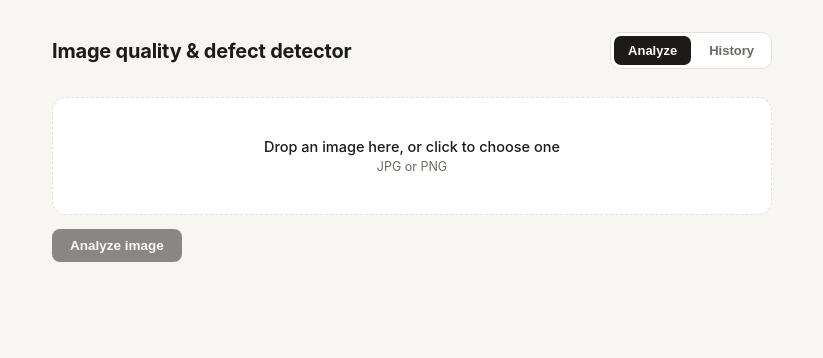
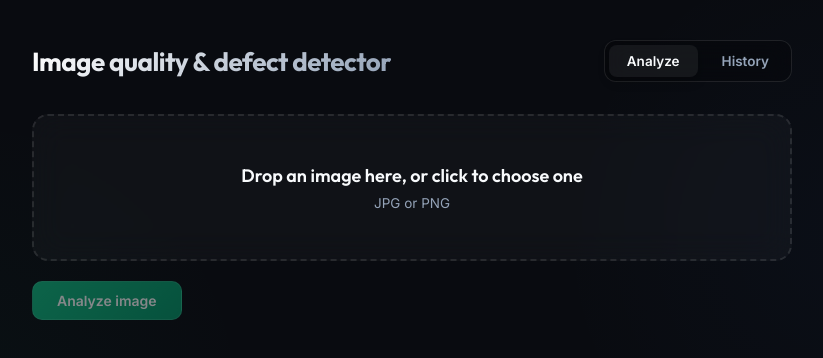
Before and after one commit to sriram36/FrameSense, a React (Vite) app in the folder frontend/: page / in a window 1280 px wide. Shown: the top 358 px of the page, without its empty margins (228-1051 px from the left). Built offline with nearby package versions, Linux system fonts and the light colour scheme.

Commit message:
Revamp UI with modern dark mode and premium aesthetics

```diff
--- a/frontend/index.html
+++ b/frontend/index.html
@@ -3,7 +3,10 @@
   <head>
     <meta charset="UTF-8" />
     <meta name="viewport" content="width=device-width, initial-scale=1.0" />
-    <title>Image quality &amp; defect detector</title>
+    <title>FrameSense | Quality Detector</title>
+    <link rel="preconnect" href="https://fonts.googleapis.com">
+    <link rel="preconnect" href="https://fonts.gstatic.com" crossorigin>
+    <link href="https://fonts.googleapis.com/css2?family=Inter:wght@400;500;600;700&family=Outfit:wght@500;600;700;800&display=swap" rel="stylesheet">
   </head>
   <body>
     <div id="root"></div>
--- a/frontend/src/styles.css
+++ b/frontend/src/styles.css
@@ -1,12 +1,21 @@
 :root {
-  --bg: #F7F6F2;
-  --surface: #FFFFFF;
-  --ink: #1C1B18;
-  --muted: #6B6A64;
-  --border: #E4E2D8;
-  --accent: #0F6E56;
-  --mono: ui-monospace, SFMono-Regular, "SF Mono", Consolas, "Liberation Mono", monospace;
-  --sans: -apple-system, BlinkMacSystemFont, "Segoe UI", Roboto, Helvetica, Arial, sans-serif;
+  --bg: #090B10;
+  --bg-secondary: #11151F;
+  --surface: rgba(255, 255, 255, 0.03);
+  --surface-hover: rgba(255, 255, 255, 0.06);
+  --ink: #F8FAFC;
+  --muted: #94A3B8;
+  --border: rgba(255, 255, 255, 0.1);
+  --accent: #10B981;
+  --accent-glow: rgba(16, 185, 129, 0.2);
+  --danger: #EF4444;
+  --danger-glow: rgba(239, 68, 68, 0.2);
+  --warning: #F59E0B;
+  --warning-glow: rgba(245, 158, 11, 0.2);
+
+  --mono: "JetBrains Mono", ui-monospace, SFMono-Regular, "SF Mono", Consolas, monospace;
+  --sans: "Inter", -apple-system, BlinkMacSystemFont, "Segoe UI", Roboto, sans-serif;
+  --display: "Outfit", "Inter", sans-serif;
 }
 
 * { box-sizing: border-box; }
@@ -14,15 +23,19 @@
 body {
   margin: 0;
   background: var(--bg);
+  background-image:
+    radial-gradient(circle at 15% 50%, rgba(16, 185, 129, 0.03), transparent 25%),
+    radial-gradient(circle at 85% 30%, rgba(59, 130, 246, 0.03), transparent 25%);
   color: var(--ink);
   font-family: var(--sans);
   -webkit-font-smoothing: antialiased;
+  min-height: 100vh;
 }
 
 .app-shell {
-  max-width: 760px;
+  max-width: 800px;
   margin: 0 auto;
-  padding: 32px 20px 80px;
+  padding: 40px 20px 80px;
 }
 
 .app-header {
@@ -31,253 +44,398 @@ body {
   align-items: center;
   flex-wrap: wrap;
   gap: 16px;
-  margin-bottom: 28px;
+  margin-bottom: 32px;
 }
 
 .app-header h1 {
-  font-size: 20px;
-  font-weight: 650;
-  letter-spacing: -0.01em;
+  font-family: var(--display);
+  font-size: 26px;
+  font-weight: 700;
+  letter-spacing: -0.02em;
   margin: 0;
+  background: linear-gradient(135deg, #FFFFFF 0%, #94A3B8 100%);
+  -webkit-background-clip: text;
+  -webkit-text-fill-color: transparent;
 }
 
 .tabs {
   display: flex;
-  gap: 4px;
-  background: var(--surface);
+  gap: 6px;
+  background: rgba(0, 0, 0, 0.2);
   border: 1px solid var(--border);
-  border-radius: 10px;
-  padding: 3px;
+  border-radius: 12px;
+  padding: 4px;
+  backdrop-filter: blur(12px);
 }
 
 .tab {
   border: none;
   background: transparent;
-  padding: 7px 14px;
-  border-radius: 7px;
-  font-size: 13px;
-  font-weight: 550;
+  padding: 8px 18px;
+  border-radius: 8px;
+  font-family: var(--sans);
+  font-size: 13.5px;
+  font-weight: 600;
   color: var(--muted);
   cursor: pointer;
+  transition: all 200ms ease;
+}
+
+.tab:hover:not(.tab-active) {
+  color: var(--ink);
+  background: rgba(255, 255, 255, 0.04);
 }
 
 .tab-active {
-  background: var(--ink);
-  color: var(--surface);
+  background: var(--surface-hover);
+  color: var(--ink);
+  box-shadow: 0 4px 12px rgba(0,0,0,0.2);
 }
 
 /* Upload */
 .dropzone {
-  border: 1.5px dashed var(--border);
-  border-radius: 14px;
+  border: 2px dashed var(--border);
+  border-radius: 16px;
   background: var(--surface);
-  padding: 40px 20px;
+  padding: 48px 24px;
   text-align: center;
   cursor: pointer;
-  transition: border-color 120ms ease, background 120ms ease;
+  transition: all 250ms cubic-bezier(0.4, 0, 0.2, 1);
+  backdrop-filter: blur(16px);
+  position: relative;
+  overflow: hidden;
+}
+
+.dropzone:hover {
+  border-color: rgba(16, 185, 129, 0.5);
+  background: rgba(16, 185, 129, 0.02);
+  box-shadow: 0 0 24px var(--accent-glow);
 }
 
 .dropzone:focus-visible {
   outline: 2px solid var(--accent);
-  outline-offset: 2px;
+  outline-offset: 4px;
 }
 
 .dropzone-active {
   border-color: var(--accent);
-  background: #F0F7F4;
+  background: rgba(16, 185, 129, 0.05);
+  transform: scale(1.02);
+  box-shadow: 0 0 32px var(--accent-glow);
 }
 
 .dropzone-title {
-  font-size: 14.5px;
-  font-weight: 550;
-  margin: 0 0 4px;
+  font-family: var(--display);
+  font-size: 18px;
+  font-weight: 600;
+  margin: 0 0 8px;
+  color: var(--ink);
 }
 
 .dropzone-hint {
-  font-size: 12.5px;
+  font-size: 13.5px;
   color: var(--muted);
   margin: 0;
 }
 
 .dropzone-preview {
   max-width: 100%;
-  max-height: 260px;
-  border-radius: 8px;
+  max-height: 280px;
+  border-radius: 10px;
   display: block;
   margin: 0 auto;
+  box-shadow: 0 8px 32px rgba(0,0,0,0.3);
+  border: 1px solid var(--border);
 }
 
 .upload-actions {
   display: flex;
-  gap: 10px;
-  margin-top: 14px;
+  gap: 12px;
+  margin-top: 20px;
 }
 
 .btn {
   border: none;
-  border-radius: 8px;
-  padding: 9px 18px;
-  font-size: 13.5px;
+  border-radius: 10px;
+  padding: 10px 24px;
+  font-family: var(--sans);
+  font-size: 14px;
   font-weight: 600;
   cursor: pointer;
+  transition: all 200ms ease;
+  display: inline-flex;
+  align-items: center;
+  justify-content: center;
 }
 
 .btn:disabled {
   opacity: 0.5;
   cursor: not-allowed;
+  transform: none !important;
+  box-shadow: none !important;
 }
 
 .btn-primary {
-  background: var(--ink);
-  color: var(--surface);
+  background: linear-gradient(135deg, #10B981 0%, #059669 100%);
+  color: #FFFFFF;
+  box-shadow: 0 4px 12px var(--accent-glow);
+  border: 1px solid rgba(255, 255, 255, 0.1);
+}
+
+.btn-primary:hover:not(:disabled) {
+  transform: translateY(-1px);
+  box-shadow: 0 6px 16px rgba(16, 185, 129, 0.3);
+}
+
+.btn-primary:active:not(:disabled) {
+  transform: translateY(1px);
 }
 
 .btn-ghost {
-  background: transparent;
-  color: var(--muted);
+  background: var(--surface);
+  color: var(--ink);
   border: 1px solid var(--border);
+}
+
+.btn-ghost:hover:not(:disabled) {
+  background: var(--surface-hover);
 }
 
 /* Result card */
 .result-card {
-  margin-top: 24px;
-  background: var(--surface);
+  margin-top: 32px;
+  background: var(--bg-secondary);
   border: 1px solid var(--border);
-  border-radius: 14px;
-  padding: 24px;
+  border-radius: 20px;
+  padding: 32px;
+  box-shadow: 0 20px 40px rgba(0,0,0,0.4);
+  animation: slideUp 0.4s cubic-bezier(0.16, 1, 0.3, 1);
+  position: relative;
+  overflow: hidden;
+}
+
+.result-card::before {
+  content: '';
+  position: absolute;
+  top: 0; left: 0; right: 0; height: 1px;
+  background: linear-gradient(90deg, transparent, rgba(255,255,255,0.1), transparent);
+}
+
+@keyframes slideUp {
+  from { opacity: 0; transform: translateY(16px); }
+  to { opacity: 1; transform: translateY(0); }
 }
 
 .result-top {
   display: flex;
   align-items: center;
-  gap: 24px;
+  gap: 32px;
   flex-wrap: wrap;
 }
 
 .result-image {
-  width: 160px;
-  height: 160px;
+  width: 180px;
+  height: 180px;
   object-fit: cover;
-  border-radius: 10px;
+  border-radius: 14px;
   border: 1px solid var(--border);
+  box-shadow: 0 12px 24px rgba(0,0,0,0.3);
 }
 
 .score-gauge {
   display: flex;
   flex-direction: column;
   align-items: center;
-  gap: 4px;
+  gap: 8px;
 }
 
 .gauge-score {
-  font-family: var(--mono);
-  font-size: 30px;
-  font-weight: 700;
+  font-family: var(--display);
+  font-size: 38px;
+  font-weight: 800;
   fill: var(--ink);
 }
 
 .gauge-unit {
-  font-family: var(--mono);
-  font-size: 11px;
+  font-family: var(--sans);
+  font-size: 12px;
+  font-weight: 600;
   fill: var(--muted);
 }
 
 .gauge-label {
-  font-size: 12.5px;
-  font-weight: 700;
-  letter-spacing: 0.04em;
+  font-family: var(--display);
+  font-size: 14px;
+  font-weight: 800;
+  letter-spacing: 0.08em;
   text-transform: uppercase;
+  text-shadow: 0 0 12px currentColor;
 }
 
 .result-section {
-  margin-top: 22px;
+  margin-top: 32px;
 }
 
 .result-section h3 {
-  font-size: 12.5px;
+  font-family: var(--display);
+  font-size: 14px;
   font-weight: 700;
   text-transform: uppercase;
-  letter-spacing: 0.05em;
+  letter-spacing: 0.08em;
   color: var(--muted);
-  margin: 0 0 10px;
+  margin: 0 0 16px;
+  display: flex;
+  align-items: center;
+  gap: 8px;
+}
+
+.result-section h3::after {
+  content: '';
+  flex: 1;
+  height: 1px;
+  background: var(--border);
 }
 
 .issue-list {
   display: flex;
   flex-wrap: wrap;
-  gap: 8px;
+  gap: 10px;
 }
 
 .issue-badge {
   display: flex;
   align-items: center;
-  gap: 8px;
-  padding: 7px 12px;
-  border-radius: 8px;
-  font-size: 12.5px;
+  gap: 10px;
+  padding: 8px 16px;
+  border-radius: 100px;
+  font-size: 13.5px;
   font-weight: 600;
+  border: 1px solid transparent;
+  backdrop-filter: blur(8px);
 }
 
 .issue-type { text-transform: capitalize; }
-.issue-severity { text-transform: uppercase; font-size: 10.5px; opacity: 0.75; }
-.issue-confidence { font-family: var(--mono); font-weight: 500; opacity: 0.8; }
+.issue-severity {
+  text-transform: uppercase;
+  font-size: 11px;
+  font-weight: 800;
+  letter-spacing: 0.05em;
+  padding: 2px 6px;
+  border-radius: 4px;
+  background: rgba(0,0,0,0.2);
+}
+.issue-confidence { font-family: var(--mono); font-weight: 500; opacity: 0.7; font-size: 12.5px; }
 
 .feature-grid {
   display: grid;
-  grid-template-columns: repeat(auto-fit, minmax(120px, 1fr));
+  grid-template-columns: repeat(auto-fill, minmax(140px, 1fr));
   gap: 12px;
 }
 
 .feature-item {
   display: flex;
   flex-direction: column;
-  gap: 2px;
-  background: var(--bg);
-  border-radius: 8px;
-  padding: 10px 12px;
+  gap: 4px;
+  background: var(--surface);
+  border: 1px solid rgba(255,255,255,0.02);
+  border-radius: 12px;
+  padding: 14px 16px;
+  transition: transform 200ms ease;
+}
+
+.feature-item:hover {
+  transform: translateY(-2px);
+  background: var(--surface-hover);
 }
 
 .feature-label {
-  font-size: 11px;
+  font-size: 12px;
+  font-weight: 500;
   color: var(--muted);
 }
 
 .feature-value {
   font-family: var(--mono);
-  font-size: 15px;
+  font-size: 16px;
   font-weight: 600;
+  color: var(--ink);
 }
 
 /* History */
 .history-list {
   display: flex;
   flex-direction: column;
-  gap: 6px;
+  gap: 8px;
+  animation: slideUp 0.3s ease;
 }
 
 .history-row {
   display: grid;
-  grid-template-columns: 1fr 44px 90px 1fr;
+  grid-template-columns: 1fr 60px 100px 1fr;
   align-items: center;
-  gap: 12px;
-  background: var(--surface);
+  gap: 16px;
+  background: var(--bg-secondary);
   border: 1px solid var(--border);
-  border-radius: 10px;
-  padding: 12px 14px;
+  border-radius: 12px;
+  padding: 16px 20px;
   text-align: left;
   cursor: pointer;
-  font-size: 13px;
+  font-size: 14px;
+  transition: all 200ms ease;
 }
 
-.history-filename { font-weight: 550; overflow: hidden; text-overflow: ellipsis; white-space: nowrap; }
-.history-score { font-family: var(--mono); font-weight: 700; }
-.history-label { color: var(--muted); font-size: 11.5px; text-transform: uppercase; }
-.history-date { color: var(--muted); font-size: 12px; text-align: right; }
+.history-row:hover {
+  background: var(--surface-hover);
+  border-color: rgba(255,255,255,0.15);
+  transform: translateX(4px);
+  box-shadow: 0 4px 20px rgba(0,0,0,0.2);
+}
 
-.muted { color: var(--muted); font-size: 13.5px; }
-.error-text { color: #A32D2D; font-size: 13.5px; margin-top: 12px; }
+.history-filename {
+  font-weight: 600;
+  overflow: hidden;
+  text-overflow: ellipsis;
+  white-space: nowrap;
+  color: var(--ink);
+}
+.history-score {
+  font-family: var(--mono);
+  font-size: 16px;
+  font-weight: 700;
+}
+.history-label {
+  font-family: var(--display);
+  font-size: 11px;
+  font-weight: 800;
+  letter-spacing: 0.05em;
+  text-transform: uppercase;
+  padding: 4px 8px;
+  border-radius: 6px;
+  text-align: center;
+}
+.history-date {
+  color: var(--muted);
+  font-size: 13px;
+  text-align: right;
+}
 
-@media (max-width: 520px) {
-  .history-row { grid-template-columns: 1fr 40px; }
+.muted { color: var(--muted); font-size: 14px; }
+.error-text {
+  background: var(--danger-glow);
+  color: #FCA5A5;
+  border: 1px solid rgba(239, 68, 68, 0.3);
+  padding: 12px 16px;
+  border-radius: 8px;
+  font-size: 14px;
+  font-weight: 500;
+  margin-top: 16px;
+  display: flex;
+  align-items: center;
+  gap: 8px;
+}
+
+@media (max-width: 600px) {
+  .history-row { grid-template-columns: 1fr 50px; }
   .history-label, .history-date { display: none; }
+  .result-top { justify-content: center; text-align: center; }
 }
```
Also changed, not shown: frontend/src/components/IssueBadge.jsx (+13 -5 lines), frontend/src/components/ScoreGauge.jsx (+7 -6 lines).
